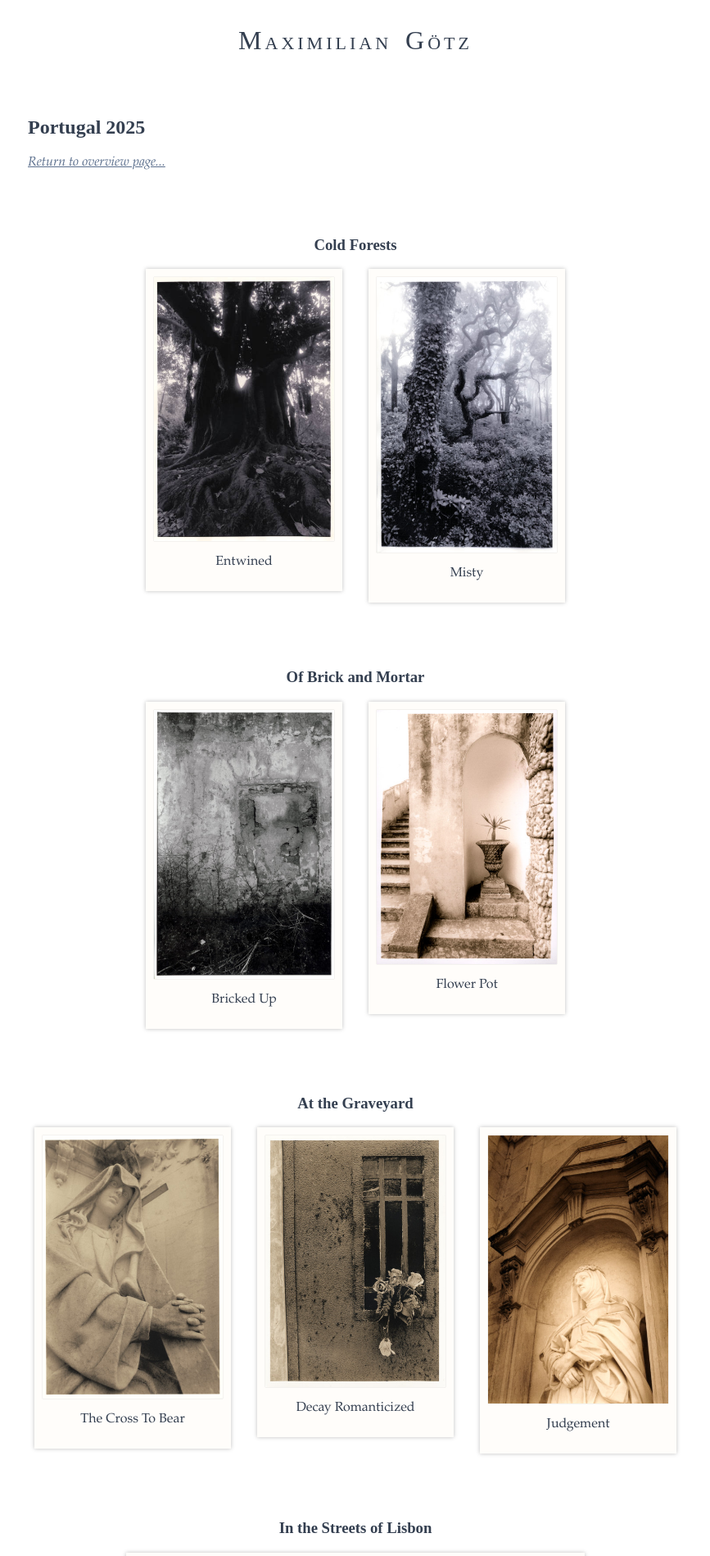
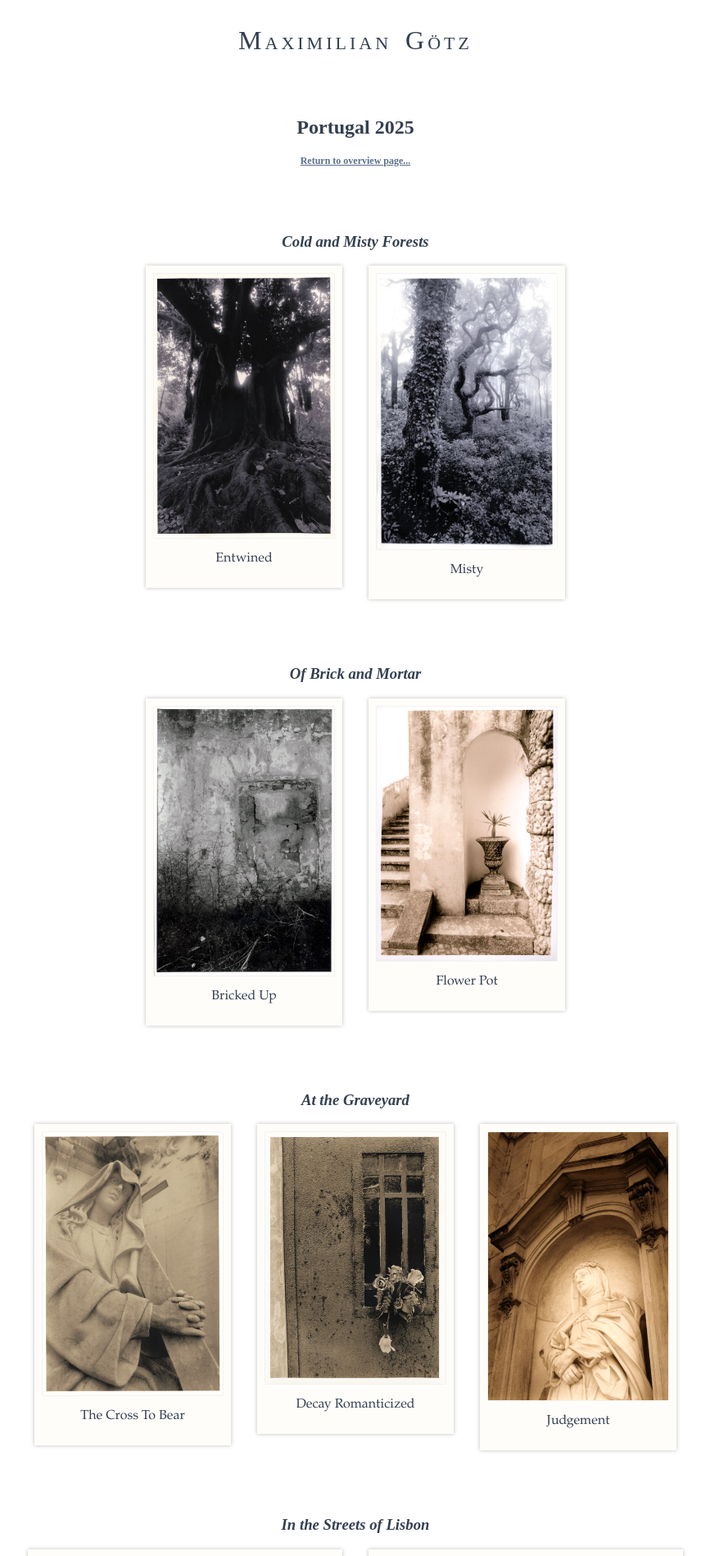
Before and after one commit to ImMaax/immaax.github.io, a Jekyll site: the page built from albums/portugal-2025/start.html, in a window 1280 px wide. Shown: the top 1898 px of the page at 82% size, without its empty margins (206-1073 px from the left). Built offline with Jekyll 4.4.1, drawn with Linux system fonts in a browser that asks for light colours.

Commit message:
new photo

```diff
--- a/albums/portugal-2025/grid.css
+++ b/albums/portugal-2025/grid.css
@@ -1,6 +1,16 @@
+h2,
+h3,
+h4 {
+  text-align: center;
+}
+
 h3 {
   margin-top: 5rem;
-  text-align: center;
+  font-style: italic;
+}
+
+h4 {
+  font-size: 0.75em;
 }
 
 .grid {
--- a/albums/portugal-2025/start.html
+++ b/albums/portugal-2025/start.html
@@ -2,14 +2,14 @@
 layout: default
 title: Portugal 2025
 description: "Photos from my 2025 one week trip to Portugal"
-extra_css: "/albums/portugal-2025/grid.css"
+extra_css: "/albums/portugal-2025/grid.css?v=20260603"
 ---
 
 <h2>{{ page.title }}</h2>
 
-<p><i><a href=".">Return to overview page...</a></i></p>
+<h4><a href=".">Return to overview page...</a></h4>
 
-<h3>Cold Forests</h3>
+<h3>Cold and Misty Forests</h3>
 <div class="grid">
   <div class="album-grid-item-frame">
     <img loading="lazy" alt="Photo" src="/assets/img/photos/entwined.jpg">
@@ -55,6 +55,10 @@
     <img loading="lazy" alt="Photo" src="/assets/img/photos/house-front.jpg">
     <p>House Front</p>
   </div>
+  <div class="album-grid-item-frame wide">
+    <img loading="lazy" alt="Photo" src="/assets/img/photos/basilica-da-estrela.jpg">
+    <p>Basílica da Estrela</p>
+  </div>
 </div>
 
 <h3>At the Beach</h3>
```
Also changed, not shown: assets/img/photos/basilica-da-estrela.jpg (added).
